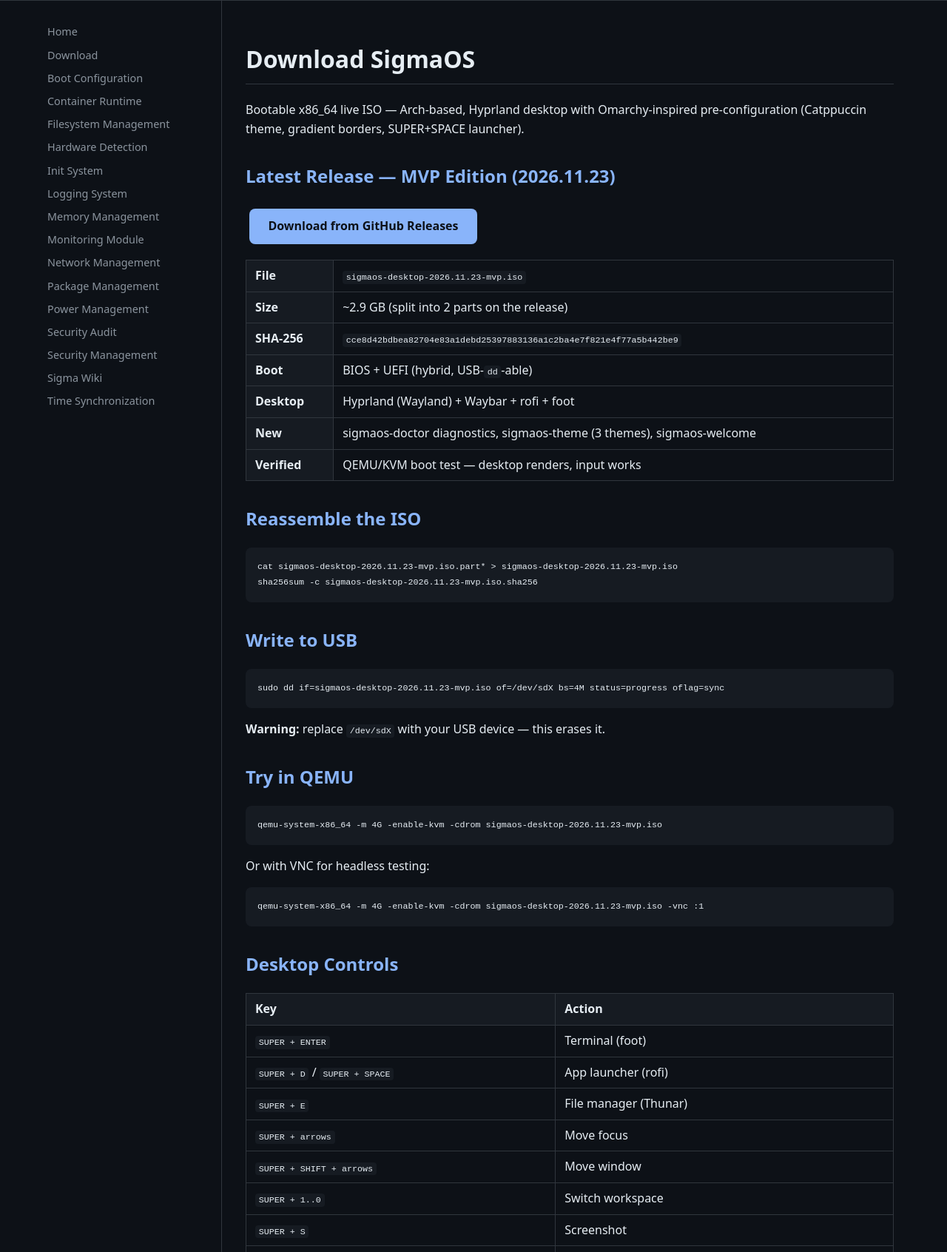
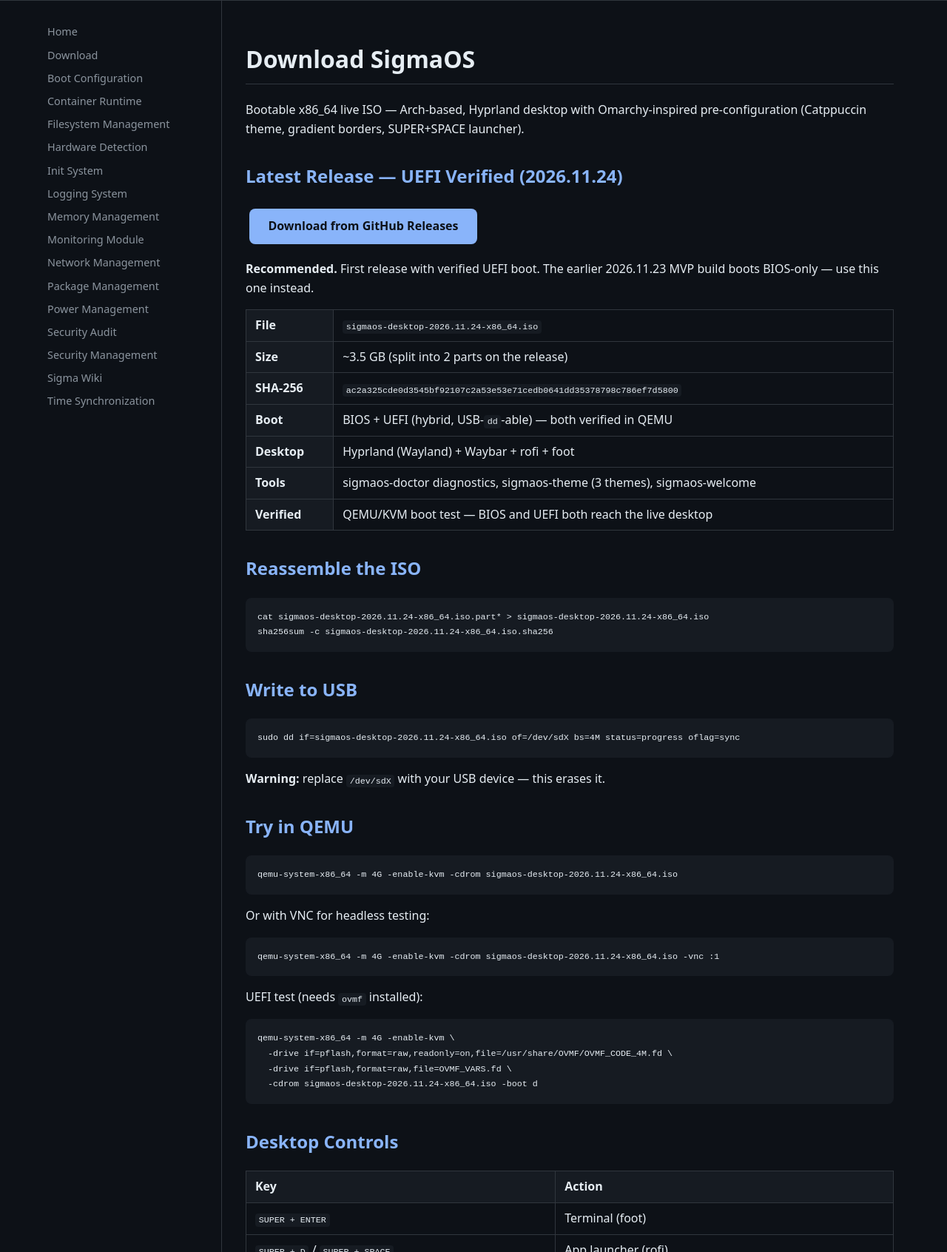
Before and after one commit to AaryanSinghChauhan09/Sigma, a plain HTML site: page download.html in a window 1280 px wide. Shown: the part 84-1776 px from the top of the page at 74% size. Drawn offline with Linux system fonts and the light colour scheme.

Commit message:
download: point to UEFI-verified 2026.11.24 release
Generated with [Devin](https://devin.ai)

Co-Authored-By: Devin <158243242+devin-ai-integration[bot]@users.noreply.github.com>

```diff
--- a/download.html
+++ b/download.html
@@ -30,30 +30,37 @@ footer{border-top:1px solid var(--border);padding:1.5rem 2rem;color:var(--muted)
 <p>Bootable x86_64 live ISO — Arch-based, Hyprland desktop with Omarchy-inspired
 pre-configuration (Catppuccin theme, gradient borders, SUPER+SPACE launcher).</p>
 
-<h2>Latest Release — MVP Edition (2026.11.23)</h2>
-<p><a class="btn" href="https://github.com/AaryanSinghChauhan09/SigmaOS-ISO/releases/tag/sigmaos-desktop-2026.11.23-mvp">Download from GitHub Releases</a></p>
+<h2>Latest Release — UEFI Verified (2026.11.24)</h2>
+<p><a class="btn" href="https://github.com/AaryanSinghChauhan09/SigmaOS-ISO/releases/tag/sigmaos-desktop-2026.11.24-uefi">Download from GitHub Releases</a></p>
+<p><strong>Recommended.</strong> First release with verified UEFI boot. The earlier
+2026.11.23 MVP build boots BIOS-only — use this one instead.</p>
 <table>
-<tr><th>File</th><td><code>sigmaos-desktop-2026.11.23-mvp.iso</code></td></tr>
-<tr><th>Size</th><td>~2.9 GB (split into 2 parts on the release)</td></tr>
-<tr><th>SHA-256</th><td><code>cce8d42bdbea82704e83a1debd25397883136a1c2ba4e7f821e4f77a5b442be9</code></td></tr>
-<tr><th>Boot</th><td>BIOS + UEFI (hybrid, USB-<code>dd</code>-able)</td></tr>
+<tr><th>File</th><td><code>sigmaos-desktop-2026.11.24-x86_64.iso</code></td></tr>
+<tr><th>Size</th><td>~3.5 GB (split into 2 parts on the release)</td></tr>
+<tr><th>SHA-256</th><td><code>ac2a325cde0d3545bf92107c2a53e53e71cedb0641dd35378798c786ef7d5800</code></td></tr>
+<tr><th>Boot</th><td>BIOS + UEFI (hybrid, USB-<code>dd</code>-able) — both verified in QEMU</td></tr>
 <tr><th>Desktop</th><td>Hyprland (Wayland) + Waybar + rofi + foot</td></tr>
-<tr><th>New</th><td>sigmaos-doctor diagnostics, sigmaos-theme (3 themes), sigmaos-welcome</td></tr>
-<tr><th>Verified</th><td>QEMU/KVM boot test — desktop renders, input works</td></tr>
+<tr><th>Tools</th><td>sigmaos-doctor diagnostics, sigmaos-theme (3 themes), sigmaos-welcome</td></tr>
+<tr><th>Verified</th><td>QEMU/KVM boot test — BIOS and UEFI both reach the live desktop</td></tr>
 </table>
 
 <h2>Reassemble the ISO</h2>
-<pre><code>cat sigmaos-desktop-2026.11.23-mvp.iso.part* &gt; sigmaos-desktop-2026.11.23-mvp.iso
-sha256sum -c sigmaos-desktop-2026.11.23-mvp.iso.sha256</code></pre>
+<pre><code>cat sigmaos-desktop-2026.11.24-x86_64.iso.part* &gt; sigmaos-desktop-2026.11.24-x86_64.iso
+sha256sum -c sigmaos-desktop-2026.11.24-x86_64.iso.sha256</code></pre>
 
 <h2>Write to USB</h2>
-<pre><code>sudo dd if=sigmaos-desktop-2026.11.23-mvp.iso of=/dev/sdX bs=4M status=progress oflag=sync</code></pre>
+<pre><code>sudo dd if=sigmaos-desktop-2026.11.24-x86_64.iso of=/dev/sdX bs=4M status=progress oflag=sync</code></pre>
 <p><strong>Warning:</strong> replace <code>/dev/sdX</code> with your USB device — this erases it.</p>
 
 <h2>Try in QEMU</h2>
-<pre><code>qemu-system-x86_64 -m 4G -enable-kvm -cdrom sigmaos-desktop-2026.11.23-mvp.iso</code></pre>
+<pre><code>qemu-system-x86_64 -m 4G -enable-kvm -cdrom sigmaos-desktop-2026.11.24-x86_64.iso</code></pre>
 <p>Or with VNC for headless testing:</p>
-<pre><code>qemu-system-x86_64 -m 4G -enable-kvm -cdrom sigmaos-desktop-2026.11.23-mvp.iso -vnc :1</code></pre>
+<pre><code>qemu-system-x86_64 -m 4G -enable-kvm -cdrom sigmaos-desktop-2026.11.24-x86_64.iso -vnc :1</code></pre>
+<p>UEFI test (needs <code>ovmf</code> installed):</p>
+<pre><code>qemu-system-x86_64 -m 4G -enable-kvm \
+  -drive if=pflash,format=raw,readonly=on,file=/usr/share/OVMF/OVMF_CODE_4M.fd \
+  -drive if=pflash,format=raw,file=OVMF_VARS.fd \
+  -cdrom sigmaos-desktop-2026.11.24-x86_64.iso -boot d</code></pre>
 
 <h2>Desktop Controls</h2>
 <table>
```
